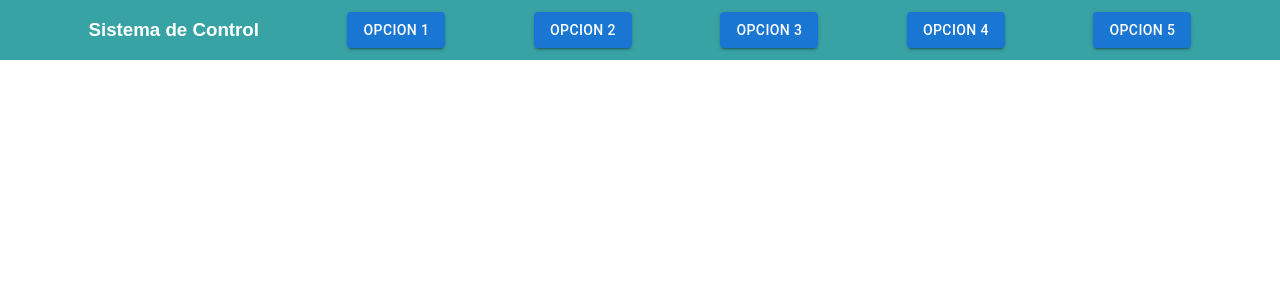
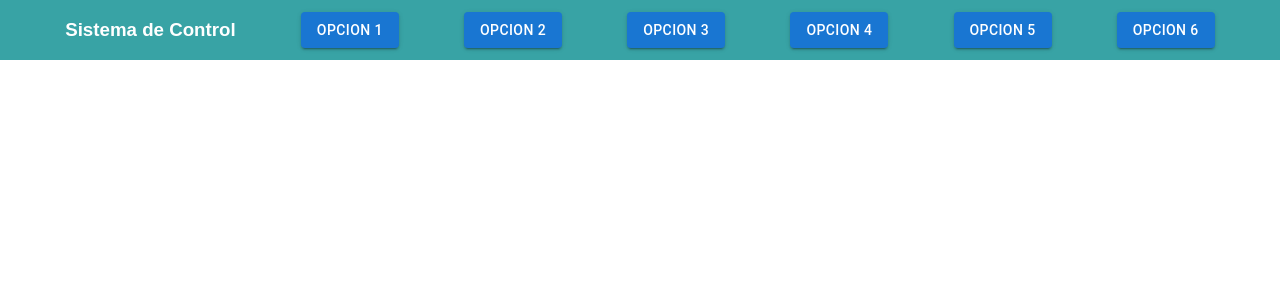
Before and after one commit to GLV-Devs/GLV.SistemaDeReportes.FrontEnd, a React (Vite) app: page /Login in a window 1280 px wide. Both pictures are taken after typing "Sample", "Sample123" into the empty fields and a click on the button "INICIAR SESION". Shown: the top 300 px of the page. Built offline with nearby package versions, Linux system fonts and the light colour scheme; a web font is replaced by a local one.

Commit message:
Agregado Boton en la barra de navegacion

```diff
--- a/src/components/NavBar.jsx
+++ b/src/components/NavBar.jsx
@@ -9,6 +9,7 @@ const NavBar = () => {
             <Button variant="contained">opcion 3</Button>
             <Button variant="contained">opcion 4</Button>
             <Button variant="contained">opcion 5</Button>
+            <Button variant="contained">opcion 6</Button>
         </div>
     )
 }
```
